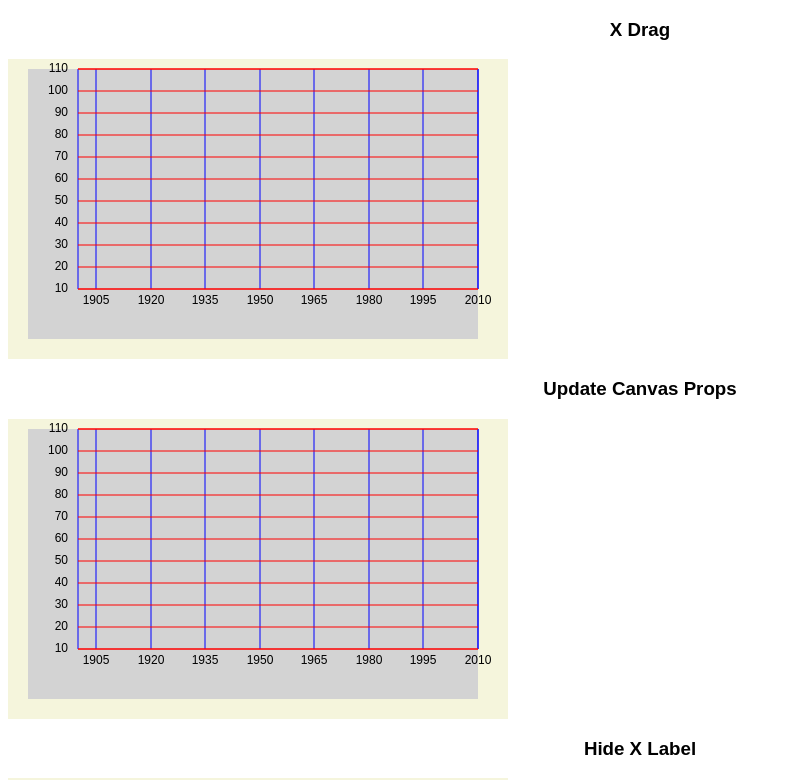
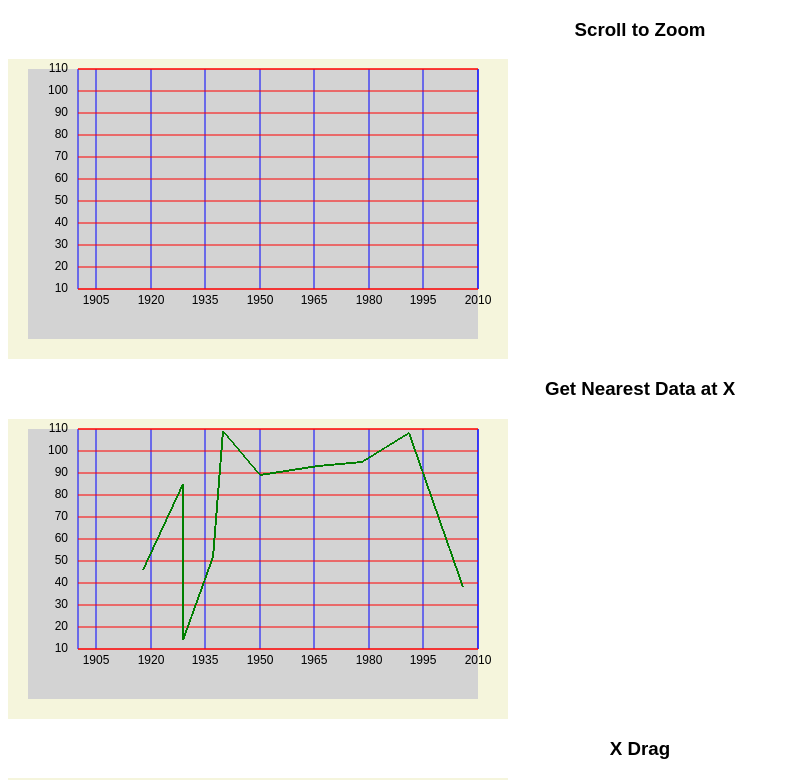
Before and after one commit to t4sk/react-canvas-time-series, a React (Create React App) app: page / in a window 1280 px wide. Shown: the top 780 px of the page, without its empty margins (0-791 px from the left). Built offline with nearby package versions, Linux system fonts and the light colour scheme.

Commit message:
return event and mouse from all mouse event

```diff
--- a/src/common/test-canvas.js
+++ b/src/common/test-canvas.js
@@ -24,22 +24,22 @@ class TestCanvas extends Component {
     this.mouse.x = e.clientX - rect.left
     this.mouse.y = e.clientY - rect.top
 
-    this.props.onMouseMove(this.mouse)
+    this.props.onMouseMove(e, this.mouse)
   }
 
   onMouseDown = (e) => {
-    this.props.onMouseDown(this.mouse)
+    this.props.onMouseDown(e, this.mouse)
   }
 
   onMouseUp = (e) => {
-    this.props.onMouseUp(this.mouse)
+    this.props.onMouseUp(e, this.mouse)
   }
 
   onMouseOut = (e) => {
     this.mouse.x = undefined
     this.mouse.y = undefined
 
-    this.props.onMouseOut()
+    this.props.onMouseOut(e, this.mouse)
   }
 
   onWheel = (e) => {
@@ -160,10 +160,10 @@ const style = {
 }
 
 TestCanvas.defaultProps = {
-  onMouseMove: (mouse) => {},
-  onMouseDown: (mouse) => {},
-  onMouseUp: (mouse) => {},
-  onMouseOut: () => {},
+  onMouseMove: (e, mouse) => {},
+  onMouseDown: (e, mouse) => {},
+  onMouseUp: (e, mouse) => {},
+  onMouseOut: (e, mouse) => {},
   onWheel: (e, mouse) => {},
   drawData: (ctx, props) => {},
   drawBackground: (ctx, props) => {},
--- a/src/common/ui/test-render/index.js
+++ b/src/common/ui/test-render/index.js
@@ -18,14 +18,12 @@ class TestRender extends Component {
   render () {
     return (
       <div>
-        {/*}
         <h3>Scroll to Zoom</h3>
         <TestZoom {...this.props} />
 
         <h3>Get Nearest Data at X</h3>
         <TestNearest {...this.props} />
 
-        */}
         <h3>X Drag</h3>
         <TestDrag {...this.props} />
 
--- a/src/common/ui/test-render/test-drag.js
+++ b/src/common/ui/test-render/test-drag.js
@@ -24,7 +24,7 @@ class TestDrag extends Component {
     }
   }
 
-  onMouseMove = mouse => {
+  onMouseMove = (e, mouse) => {
     if (!this.mouse.isDragging) {
       return
     }
@@ -55,7 +55,7 @@ class TestDrag extends Component {
     }))
   }
 
-  onMouseDown = (mouse) => {
+  onMouseDown = (e, mouse) => {
     if (ui.isInsideRect(mouse, this.props.graph)) {
       this.mouse.isDragging = true
       this.mouse.dragStartLeft = mouse.x
@@ -64,14 +64,14 @@ class TestDrag extends Component {
     }
   }
 
-  onMouseUp = (mouse) => {
+  onMouseUp = (e, mouse) => {
     this.mouse.isDragging = false
     this.mouse.dragStartLeft = undefined
     this.mouse.dragStartXMin = undefined
     this.mouse.dragStartXMax = undefined
   }
 
-  onMouseOut = () => {
+  onMouseOut = (e, mouse) => {
     this.mouse.isDragging = false
     this.mouse.dragStartLeft = undefined
     this.mouse.dragStartXMin = undefined
--- a/src/common/ui/test-render/test-nearest.js
+++ b/src/common/ui/test-render/test-nearest.js
@@ -53,7 +53,7 @@ class TestNearest extends Component {
     }
   }
 
-  onMouseMoveTestGetNearestData = mouse => {
+  onMouseMove = (e, mouse) => {
     const {
       xMax,
       xMin,
@@ -83,7 +83,7 @@ class TestNearest extends Component {
     }
   }
 
-  onMouseOutTestGetNearestData = () => {
+  onMouseOut = (e, mouse) => {
     this.setState((state) => ({
       mouseX: undefined,
       mouseY: undefined,
@@ -129,8 +129,8 @@ class TestNearest extends Component {
               })
             }
           }}
-          onMouseMove={this.onMouseMoveTestGetNearestData}
-          onMouseOut={this.onMouseOutTestGetNearestData}
+          onMouseMove={this.onMouseMove}
+          onMouseOut={this.onMouseOut}
         />
         {this.state.data && (
           <div
--- a/src/common/ui/test-render/test-update-props.js
+++ b/src/common/ui/test-render/test-update-props.js
@@ -20,7 +20,7 @@ class TestUpdateProps extends Component {
     }
   }
 
-  onWheel = (e) => {
+  onWheel = (e, mouse) => {
     e.preventDefault()
     if (e.deltaY > 0) {
       this.setState((state) => ({
```
